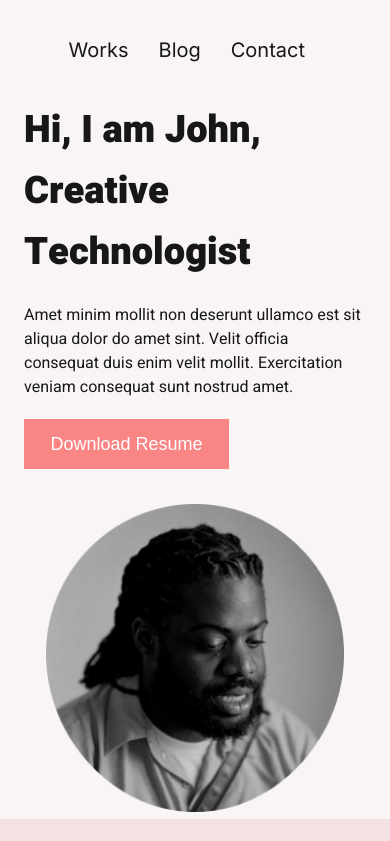
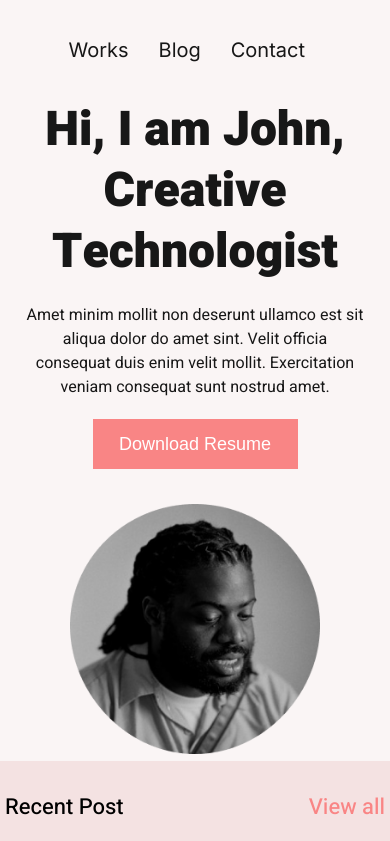
Before and after one commit to abdul-ahad-26/figma-to-html, a Next.js app: page / in a window 390 px wide. Shown: the top 841 px of the page. Built offline with nearby package versions, Linux system fonts and the light colour scheme.

Commit message:
fix fonts

```diff
--- a/src/app/globals.css
+++ b/src/app/globals.css
@@ -304,7 +304,16 @@ footer .text {
 
   .hero-section .text-container {
     width: 90%;
+    align-items: center;
+    text-align: center;
   }
+
+  .hero-section .image {
+    width: 250px;
+    height: 250px;
+  }
+
+
 
   .recent-post-section .card-parent {
     flex-direction: column;
@@ -333,9 +342,7 @@ footer .text {
     align-items: center;
   }
 
-  .hero-section .main-heading {
-    font-size: 38px;
-  }
+
 
 }
 
@@ -344,11 +351,15 @@ footer .text {
     max-width: 350px;
   }
 
+  .hero-section .main-heading {
+    font-size: 35px;
+  }
+
 }
 
-@media screen and (max-width:325px) {
+@media screen and (max-width:320px) {
   .container {
-    max-width: 300px;
+    max-width: 280px;
   }
 
 
@@ -361,8 +372,6 @@ footer .text {
     padding: 40px 20px;
   }
 
-  .featured-works-section h2 {
-    font-size: 28px;
-  }
+
 
 }
```
Also changed, not shown: src/app/page.tsx (+1 -1 lines).
